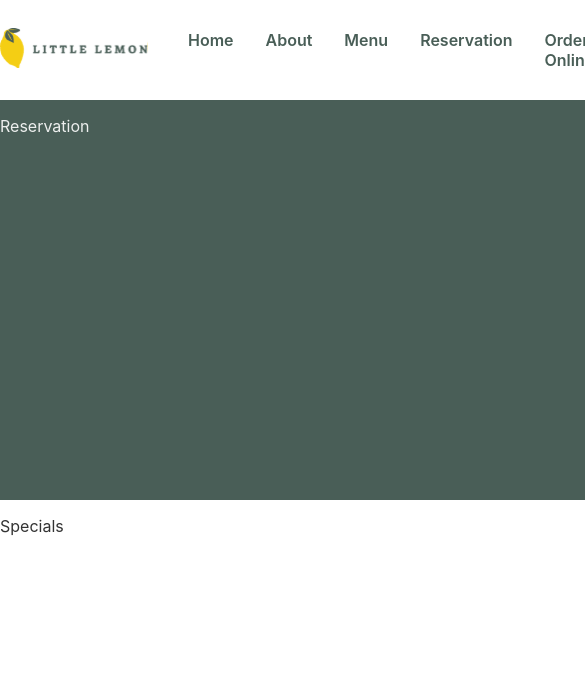
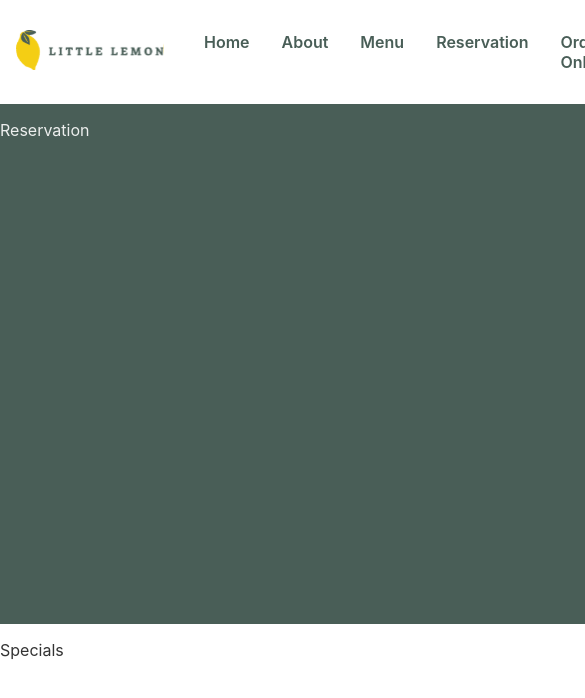
Before and after one commit to padamkarki/little-lemon, a React (Create React App) app: page / in a window 390 px wide. Shown: the top 698 px of the page, 585 px wide, since content can reach past the window. Built offline with nearby package versions, Linux system fonts and the light colour scheme.

Commit message:
added responsive css

```diff
--- a/public/styles.css
+++ b/public/styles.css
@@ -22,7 +22,8 @@ h3 {
 .grid-container {
   display: grid;
   grid-template-columns: 1fr;
-  grid-template-rows: 100px 400px 600px 400px 400px 300px;
+  /* grid-template-rows: 100px 400px 600px 400px 400px 300px; */
+  grid-template-rows: 1fr 5fr 6fr 6fr 6fr 4fr;
   grid-template-areas:
     "header-nav"
     "reservation"
@@ -30,9 +31,16 @@ h3 {
     "ratings"
     "about"
     "footer";
+  grid-auto-flow: column;
   /* justify-items: center; */
   /* align-items: center; */
   /* margin: 0 200px; */
+}
+@media (max-width: 700px) {
+  .grid-container {
+    display: grid;
+    grid-auto-flow: row;
+  }
 }
 
 .header-nav {
@@ -40,6 +48,7 @@ h3 {
   display: flex;
   justify-content: center;
   align-items: center;
+  margin: 1em;
 }
 
 .reservation {
```
